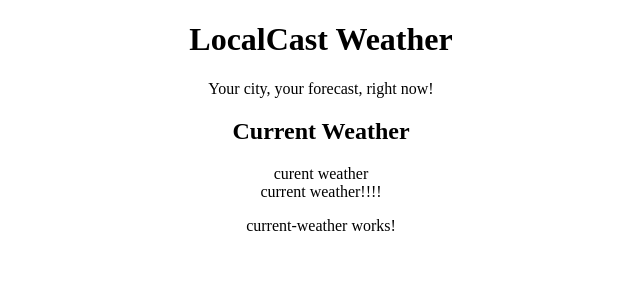
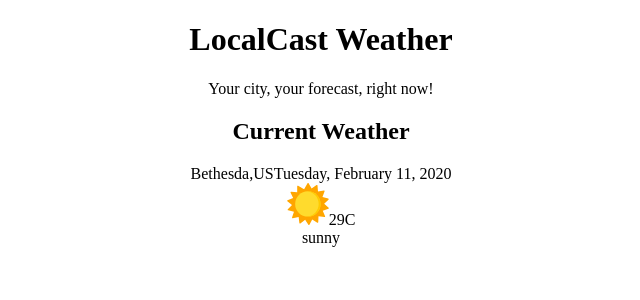
Before and after one commit to tmilost/local-wather-app-Angular, an Angular app: page / in a window 1280 px wide. Shown: the top 300 px of the page, without its empty margins (319-959 px from the left). Built offline with nearby package versions, Linux system fonts and the light colour scheme.

Commit message:
add class current and html  of that data

```diff
--- a/src/app/app.component.html
+++ b/src/app/app.component.html
@@ -9,11 +9,5 @@
 <h2>
   Current Weather
 </h2>
-<div>
-  curent weather
-</div>
-<div>
-  current weather!!!!
-</div>
 <app-current-weather></app-current-weather>
 </div>
--- a/src/app/current-weather/current-weather.component.html
+++ b/src/app/current-weather/current-weather.component.html
@@ -1,3 +1,13 @@
 <div>
-  <p>current-weather works!</p>
+  <div>
+    <span>{{ current.city }},{{ current.country }}</span>
+    <span>{{ current.date | date: "fullDate" }}</span>
+  </div>
+  <div>
+    <img width="42" [src]="current.image" />
+    <span>{{ current.temperature | number: "1.0-0" }}C</span>
+  </div>
+  <div>
+    <span>{{ current.description }}</span>
+  </div>
 </div>
--- a/src/app/current-weather/current-weather.component.ts
+++ b/src/app/current-weather/current-weather.component.ts
@@ -1,5 +1,6 @@
 import { Component, OnInit } from "@angular/core";
 import { IcurrentWeather } from "../interfaces";
+import { asapScheduler } from 'rxjs';
 
 @Component({
   selector: "app-current-weather",
@@ -8,7 +9,16 @@
 })
 export class CurrentWeatherComponent implements OnInit {
   current: IcurrentWeather;
-  constructor() {}
+  constructor() {
+    this.current = {
+      city:'Bethesda',
+      country:'US',
+      date:new Date(),
+      image:'assets/img/sunny.svg',
+      temperature:29,
+      description:'sunny'
+    }
+  }
 
   ngOnInit(): void {}
 }
```
Also changed, not shown: src/assets/img/sunny.svg (added).
